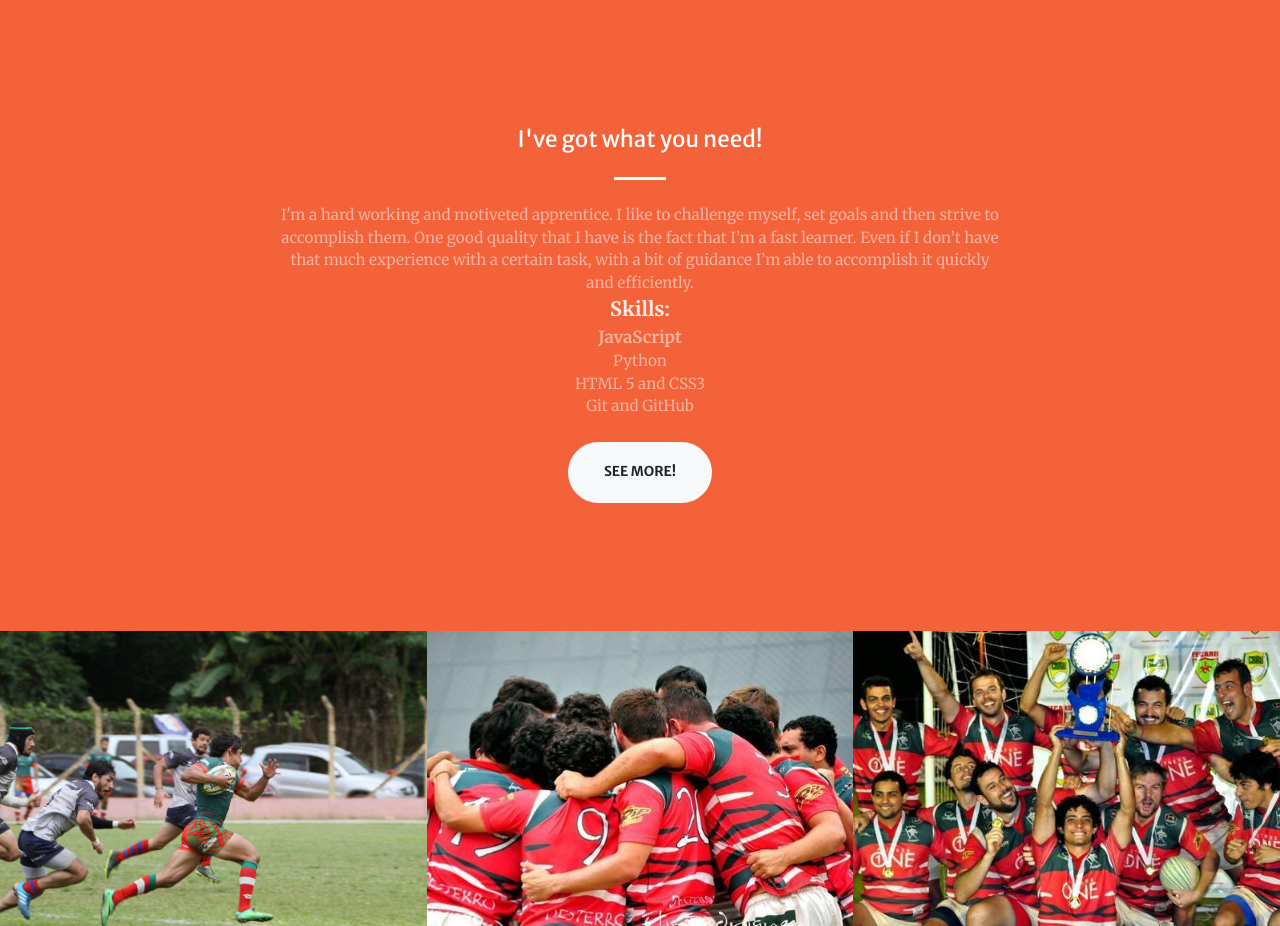
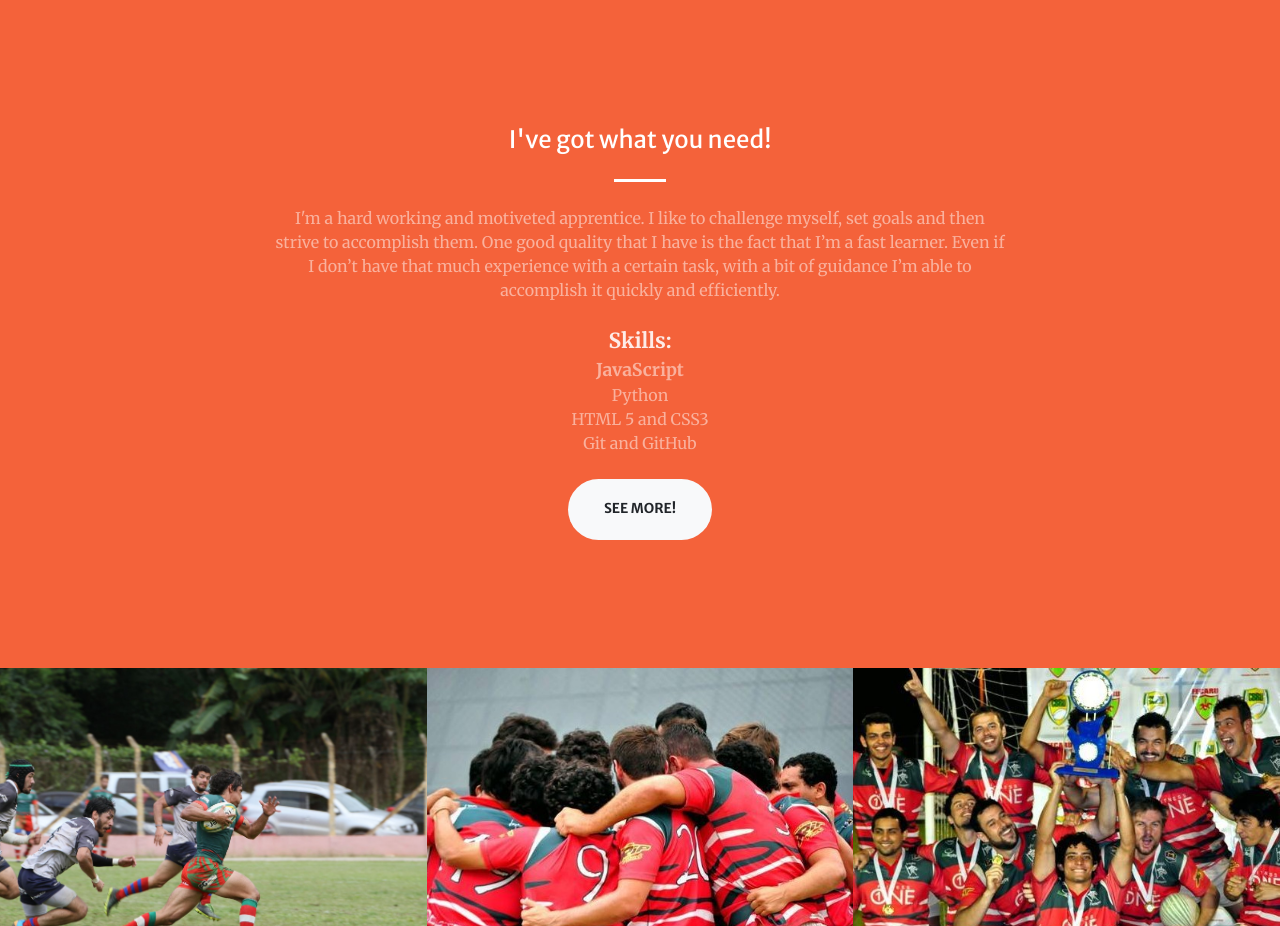
Before and after one commit to danielPantalena/danielpantalena.github.io, a plain HTML site: page index.html in a window 1280 px wide. Shown: the part 802-1728 px from the top of the page. Drawn offline with nearby package versions, Linux system fonts and the light colour scheme.

Commit message:
More Adjust at Skills

```diff
--- a/index.html
+++ b/index.html
@@ -56,14 +56,14 @@
             <div class="container">
                 <div class="row justify-content-center">
                     <div class="col-lg-8 text-center">
-                        <h2 class="text-white mt-0" style="font-size: 140%;">
+                        <h2 class="text-white mt-0" style="font-size: 150%;">
                             I've got what you need!</h2>
                         <hr class="divider light my-4" />
-                        <p class="text-white-50 mb-4" style="font-size: 95%;">
+                        <p class="text-white-50 mb-4" style="font-size: 100%;">
                             I'm a hard working and motiveted apprentice. I like to challenge myself, set goals and then strive to
                         accomplish them. One good quality that I have is the fact that I’m a fast learner. Even if I don’t
                         have that much experience with a certain task, with a bit of guidance I’m able to accomplish it quickly and
-                        efficiently. <br>
+                        efficiently. <br> <br>
                         <strong style="font-size: 130%; color: #ffffffe1;">Skills:</strong> <br>
 
                                 <strong style="font-size: 110%;">JavaScript</strong> <br>
```
